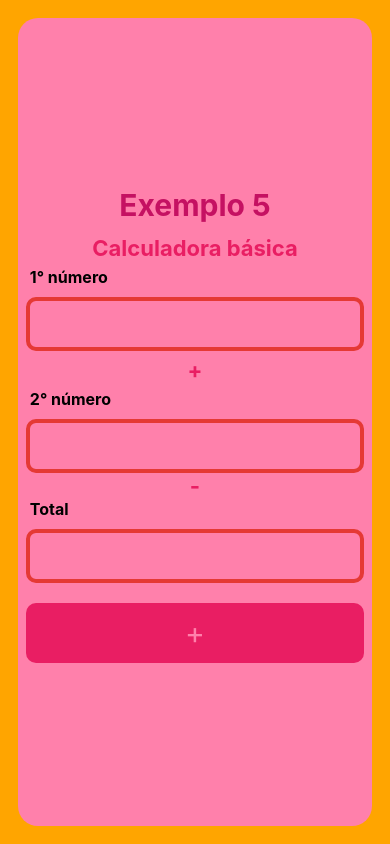
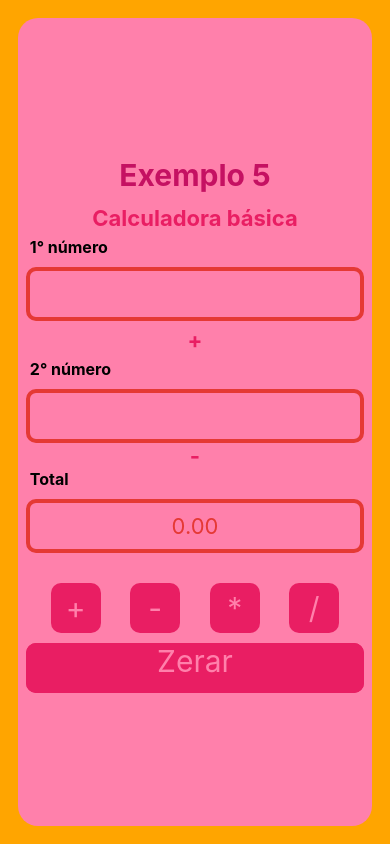
Before and after one commit to Mateus-Rodrigues/aula_pam, a React Native app: screen / in a window 390 px wide. Built offline with nearby package versions, Linux system fonts and the light colour scheme.

Commit message:
atividade5 dia 17-04
realização das operações básicas

```diff
--- a/App.js
+++ b/App.js
@@ -6,12 +6,12 @@ import { StyleSheet, View } from 'react-native';
 //import Atividade1 from './src/atv_1';
 
 //import Exemplo55 from './src/ex_5';
-import Exemplo5 from './src/ex_5';
+import Atividade5  from './src/atv5';
 
 export default function App() {
   return (
     <View style={styles.container}>
-      <Exemplo5/>
+      <Atividade5/>
       <StatusBar style="auto" />
     </View>
   );
--- /dev/null
+++ b/src/atv5/index.js
@@ -0,0 +1,111 @@
+import { useState } from 'react';
+import { View, Text, TextInput, Pressable} from 'react-native';
+
+import styles from './style';
+
+export default function Atividade5 (){
+
+const [isFocusN1, setIsFocusN1] = useState(false);
+const [isFocusN2, setIsFocusN2] = useState(false);
+const [isFocusTotal, setIsFocusTotal] = useState(false);
+const [n1, setN1] = useState();
+const [n2, setN2] = useState();
+const [total, setTotal] = useState('');
+const [sinal, setSinal] = useState();
+
+function soma() {
+    setTotal(parseFloat(n1) + parseFloat(n2));
+
+}
+
+function sub () {
+  setTotal(parseFloat(n1) - parseFloat(n2));
+
+}
+
+function mult () {
+    setTotal(parseFloat(n1) * parseFloat(n2));
+
+}
+
+function div () {
+    setTotal(parseFloat(n1) / parseFloat(n2));
+
+}
+
+function zerar () {
+    setTotal(total - total);
+
+}
+
+    return (
+        <View style={styles.container}>
+            <Text style={styles.titulo}> Exemplo 5 </Text>
+
+            <Text style={styles.txtSaida}> Calculadora básica </Text>
+
+            <Text style={styles.txtLabel}> 1° número </Text>
+            <TextInput style={[ styles.txtEntrada,isFocusN1 ? {borderColor: '#C51162', outline: 'none',} :{ } ]}
+
+                 onFocus={() => setIsFocusN1(true)}
+                 onBlur={() => setIsFocusN1(false)}
+                 onChangeText={(num1) => setN1(num1)}
+                 value={n1}
+                 keyboardType='numeric'
+
+                 />
+
+                 <Text style={styles.txtSaida}> + </Text>
+
+                 <Text style={styles.txtLabel}> 2° número </Text>
+
+                 <TextInput style={[styles.txtEntrada, isFocusN2 ?{borderColor: '#C51162', outline: 'none',}:{ }]}
+
+                   onFocus={() => setIsFocusN2(true)}
+                   onBlur={() => setIsFocusN2(false)}
+                   onChangeText={(num2) => setN2(num2)}
+                   value={n2}
+                   keyboardType='numeric'
+
+                 />
+
+                 <Text style={[styles.txtSaida, {margin: 0}]}> - </Text>
+
+                 <Text style={styles.txtLabel}> Total </Text>
+
+                 <TextInput style={[styles.txtEntrada, isFocusTotal ? { borderColor: '#C51162', outline: 'none', }:{} ] }
+
+                  onFocus={() => setIsFocusTotal(true)}
+                  onBlur={() => setIsFocusTotal(false)}
+                  editable={false}
+                  value={total ? parseFloat(total).toFixed(2) : '0.00'}
+                 />
+
+                 <View>
+                    <View style={styles.operacao}>
+                     <Pressable onPress={() => soma()} style={ ({pressed}) => pressed ? [styles.button, styles.buttonTouch] : styles.button } >
+                            <Text style={styles.textButton}> + </Text>
+                        </Pressable>
+
+                        <Pressable onPress={() => sub()} style={ ({pressed}) => pressed ? [styles.button, styles.buttonTouch] : styles.button } >
+                            <Text style={styles.textButton}> - </Text>
+                        </Pressable>
+
+                        <Pressable onPress={() => mult()} style={ ({pressed}) => pressed ? [styles.button, styles.buttonTouch] : styles.button } >
+                            <Text style={styles.textButton}> * </Text>
+                        </Pressable>
+
+                        <Pressable onPress={() => div()} style={ ({pressed}) => pressed ? [styles.button, styles.buttonTouch] : styles.button } >
+                           <Text style={styles.textButton}> / </Text>
+                        </Pressable>
+                     </View>
+
+                    <Pressable onPress={() => zerar()} style={ ({pressed}) => pressed ? [styles.zerar, styles.buttonTouch] : styles.zerar } >
+                         <Text style={styles.zerar}> Zerar </Text>
+                    </Pressable>
+                 </View>
+
+
+        </View>
+    );
+}
--- /dev/null
+++ b/src/atv5/style.js
@@ -0,0 +1,83 @@
+import { StyleSheet } from 'react-native';
+import { Button } from 'react-native-web';
+
+const styles = StyleSheet.create({
+    container: {
+        flex: 1,
+        justifyContent: 'center',
+        backgroundColor: '#FF80AB',
+        padding: 8,
+        width: '100%',
+        borderRadius: 20,
+    },
+    titulo: {
+        margin: 6,
+        fontSize: 30,
+        fontWeight: 'bold',
+        textAlign: 'center',
+        color: '#C51162'
+    },
+
+    txtSaida: {
+        margin: 6,
+        fontSize: 22,
+        fontWeight: 'bold',
+        textAlign: 'center',
+        color: '#E91E63',
+    },
+
+    txtEntrada: {
+        borderWidth: 4,
+        textAlign: 'center',
+        fontSize: 22,
+        borderColor: '#E53935',
+        //heigt: 50,
+        color: '#E53935',
+        borderRadius: 10,
+        marginTop: 10,
+        padding: 10,
+    },
+
+    button: {
+        backgroundColor: '#E91E63',
+        height: 50,
+        justifyContent: 'center',
+        borderRadius: 10,
+        marginTop: 20,
+        width: 50,
+    },
+    buttonTouch: {
+        backgroundColor: '#C51162',
+    },
+    textButton: {
+        fontSize: 30,
+        color: '#FF80AB',
+        textAlign: 'center',
+    },
+    txtLabel: {
+        fontSize: 16,
+        fontWeight: 'bold',
+        color: 'C51162',
+    },
+
+    zerar: {
+        backgroundColor: '#E91E63',
+        height: 50,
+        justifyContent: 'center',
+        borderRadius: 10,
+        //marginTop: 20,
+        width: '100%',
+        fontSize: 30,
+        color: '#FF80AB',
+        textAlign: 'center',
+
+    },
+    operacao: {
+        flex: 1,
+        flexDirection: 'row',
+        margin: 10,
+        justifyContent: 'space-around'
+    }
+});
+
+export default styles;
```
